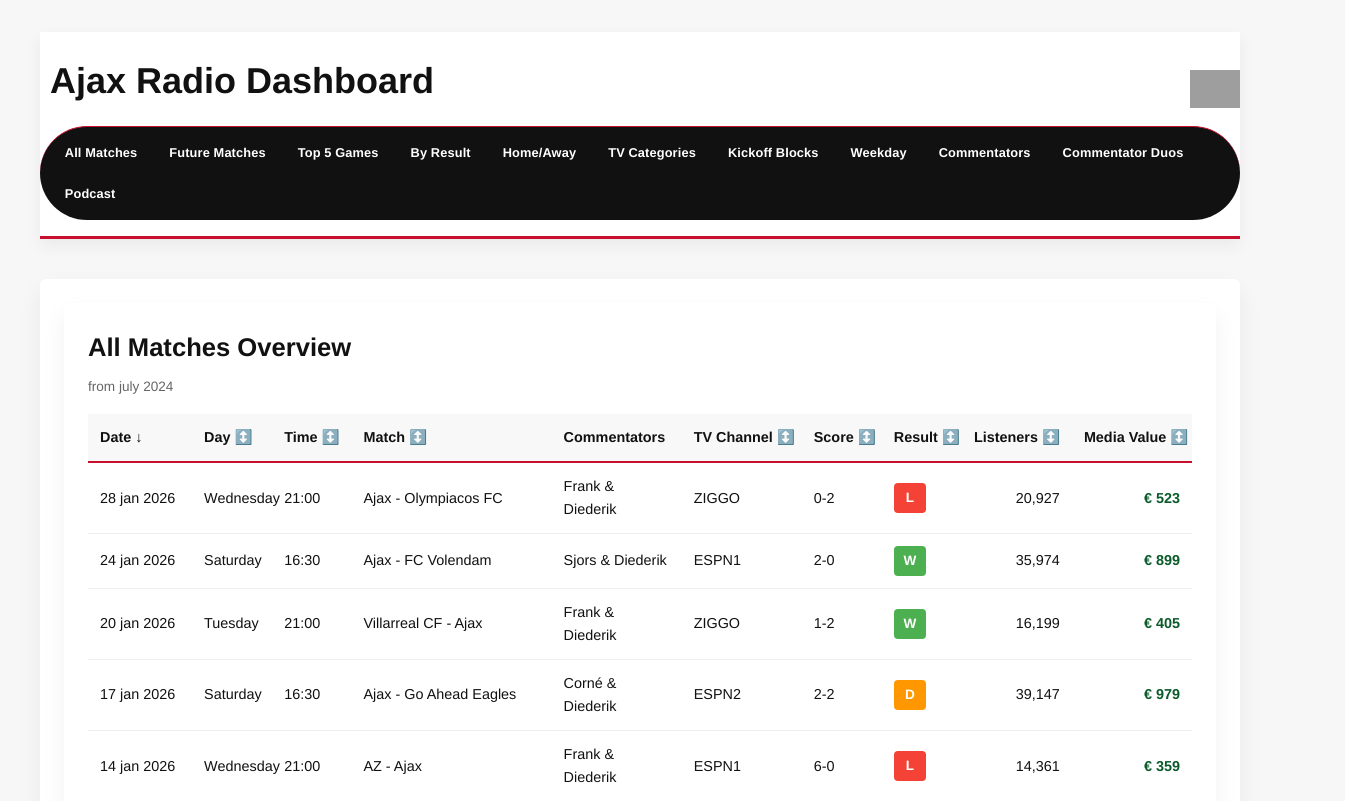
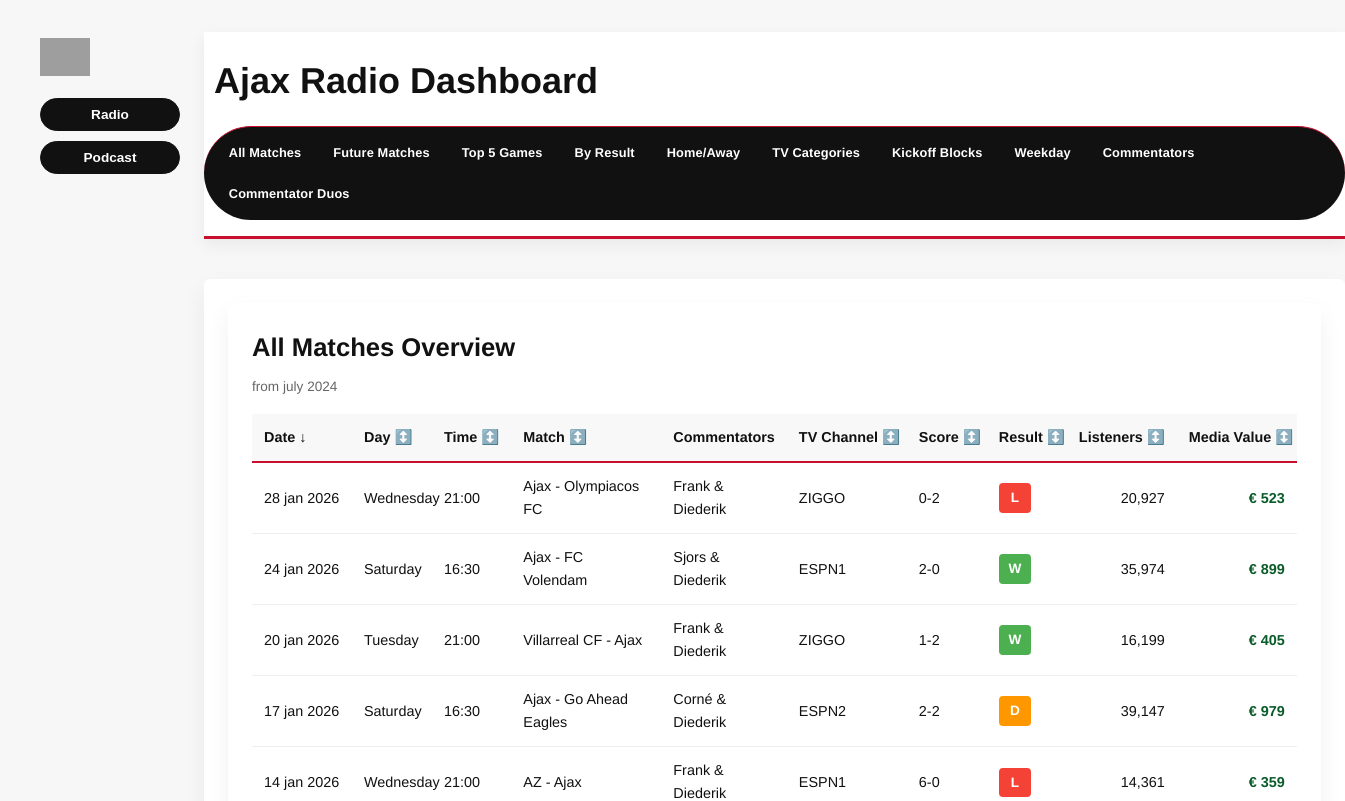
Before and after one commit to diedzes/ajax-radio-dashboard, a React (Vite) app in the folder dashboard/: page / in a window 1280 px wide. Shown: the top 801 px of the page, 1345 px wide, since content can reach past the window. Built offline with nearby package versions, Linux system fonts and the light colour scheme; grey boxes are pictures that could not be loaded.

Commit message:
Add sidebar navigation for radio/podcast view
Co-authored-by: Cursor <cursoragent@cursor.com>

```diff
--- a/dashboard/src/components/Dashboard.css
+++ b/dashboard/src/components/Dashboard.css
@@ -3,12 +3,53 @@
   margin: 0 auto;
 }
 
+.dashboard-layout {
+  display: grid;
+  grid-template-columns: 140px 1fr;
+  gap: 24px;
+}
+
+.dashboard-sidebar {
+  position: sticky;
+  top: 24px;
+  align-self: start;
+  display: flex;
+  flex-direction: column;
+  gap: 16px;
+}
+
+.dashboard-side-nav {
+  display: flex;
+  flex-direction: column;
+  gap: 10px;
+}
+
+.dashboard-side-nav button {
+  border: 1px solid #111;
+  background: #111;
+  color: #fff;
+  font-weight: 600;
+  font-size: 0.85rem;
+  padding: 0.5rem 0.75rem;
+  border-radius: 999px;
+  cursor: pointer;
+  transition: background-color 0.2s, border-color 0.2s;
+}
+
+.dashboard-side-nav button:hover {
+  background: #c8102e;
+  border-color: #c8102e;
+}
+
+.dashboard-main header {
+  position: sticky;
+  top: 0;
+  z-index: 100;
+}
+
 header {
   margin-bottom: 40px;
-  position: sticky;
-  top: 0;
   background: #fff;
-  z-index: 100;
   padding: 20px 0 16px;
   border-bottom: 3px solid #c8102e;
   box-shadow: 0 6px 16px rgba(0, 0, 0, 0.06);
--- a/dashboard/src/components/Dashboard.jsx
+++ b/dashboard/src/components/Dashboard.jsx
@@ -220,14 +220,27 @@ function Dashboard() {
 
   return (
     <div className="dashboard-container">
-      <header>
-        <div className="dashboard-header-top">
-          <h1 className="dashboard-title">Ajax Radio Dashboard</h1>
+      <div className="dashboard-layout">
+        <aside className="dashboard-sidebar">
           <img
             className="dashboard-logo"
             src="https://burobros.nl/klanten/sportsounds/wp-content/uploads/2026/01/zessenlogo-zwart.png"
             alt="Zessen logo"
           />
+          <nav className="dashboard-side-nav">
+            <button type="button" onClick={() => scrollToSection('all-matches')}>
+              Radio
+            </button>
+            <button type="button" onClick={() => scrollToSection('podcast')}>
+              Podcast
+            </button>
+          </nav>
+        </aside>
+
+        <div className="dashboard-main">
+          <header>
+            <div className="dashboard-header-top">
+              <h1 className="dashboard-title">Ajax Radio Dashboard</h1>
             </div>
             <nav className="dashboard-nav">
               <a href="#all-matches" onClick={(e) => { e.preventDefault(); scrollToSection('all-matches') }}>
@@ -259,9 +272,6 @@ function Dashboard() {
               </a>
               <a href="#commentator-duos" onClick={(e) => { e.preventDefault(); scrollToSection('commentator-duos') }}>
                 Commentator Duos
-          </a>
-          <a href="#podcast" onClick={(e) => { e.preventDefault(); scrollToSection('podcast') }}>
-            Podcast
               </a>
             </nav>
           </header>
@@ -327,7 +337,8 @@ function Dashboard() {
               </p>
             ) : null}
           </div>
-
+        </div>
+      </div>
     </div>
   )
 }
```
Lines whose indentation alone changed are shown as unchanged.
